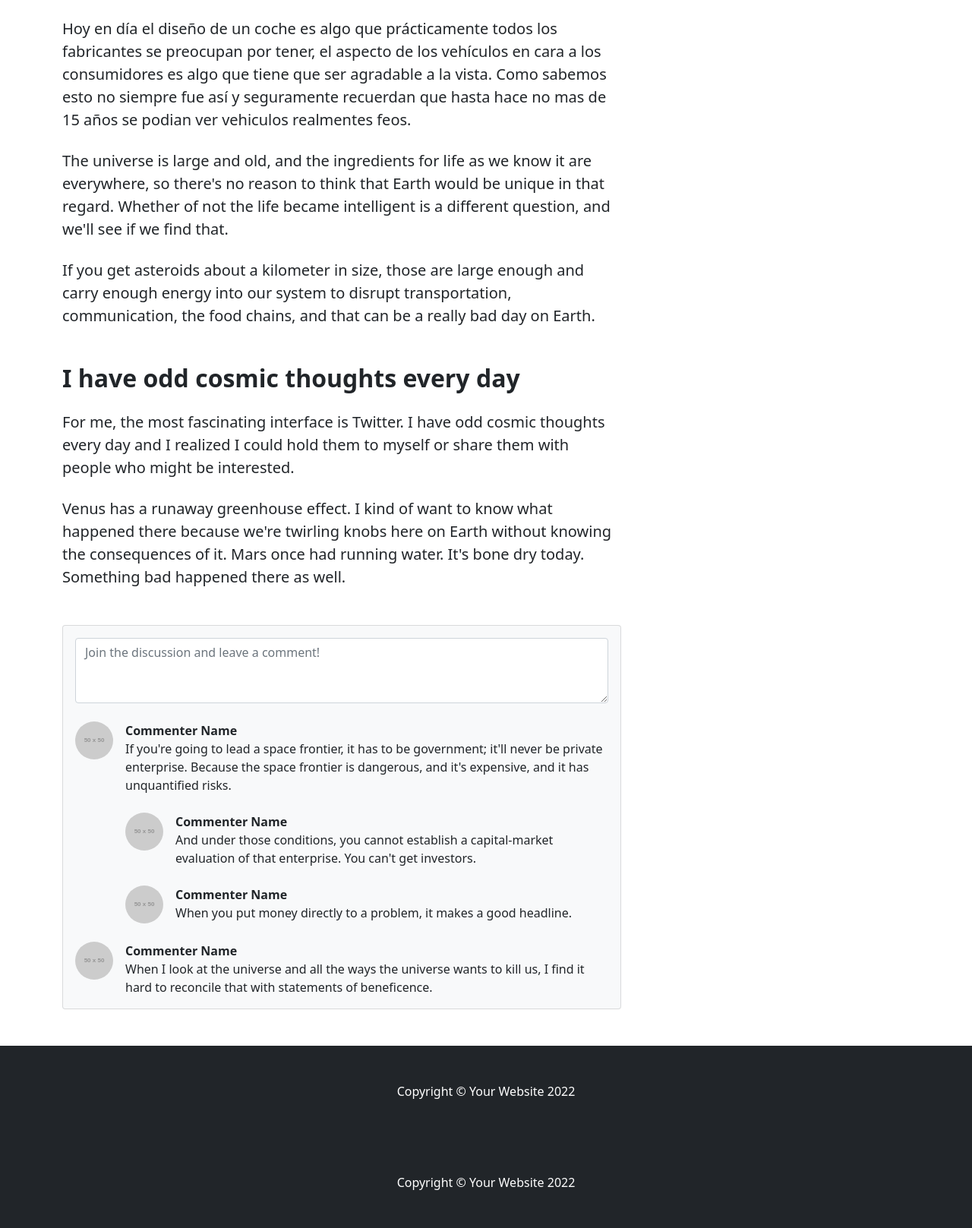
After one commit to tobias2511/Desafio-Final, a Django app: page /noticia1 in a window 1280 px wide. The commit adds this page. Shown: the part 553-2170 px from the top of the page at 76% size. Run offline with Django 4.2, Linux system fonts and the light colour scheme; grey boxes labelled with a size stand in for pictures from a placeholder-image service; some libraries are stand-ins or nearby versions.

Commit message:
plantilla pase para noticias y nueva noticia

```diff
--- a/Aplicaciones/AutosApp/templates/consejos.html
+++ b/Aplicaciones/AutosApp/templates/consejos.html
@@ -7,12 +7,12 @@ Consejos - Blog de Autos
 
 {% block contenido %}
 <br>
+
 <div class="container">
     <h1 class="fw-bolder">Consejos para Autos</h1>
-    <br>
     <div class="row">
         <!-- Blog entries-->
-        <div class="col-lg-8">
+        <div class="col-lg-10">
             <!-- Nested row for non-featured blog posts-->
             <div class="row">
                 <div class="col-lg-6">
@@ -54,7 +54,7 @@ Consejos - Blog de Autos
                         <div class="card-body">
                             <div class="small text-muted">January 1, 2022</div>
                             <h2 class="card-title h4">Post Title</h2>
-                            <p class="card-text">Lorem ipsum dolor sit amet, consectetur adipisicing elit. Reiciendis aliquid atque, nulla? Quos cum ex quis soluta, a laboriosam.</p>
+                            <p class="card-text">Lorem ipsum dolor sit amet, consectetur adipisicing elit. Reiciendis aliquid atque, nulla.</p>
                             <a class="btn btn-primary" href="#!">Read more →</a>
                         </div>
                     </div>
--- /dev/null
+++ b/Aplicaciones/AutosApp/templates/noticias/noticia1.html
@@ -0,0 +1,96 @@
+{% extends 'base.html' %}
+{% load static %}
+
+{% block titulo %}
+Noticia - Blog de Autos
+{% endblock %}
+
+{% block contenido %}
+    <div class="container mt-5">
+        <div class="row">
+            <div class="col-lg-8">
+                <!-- Post content-->
+                <article>
+                    <!-- Post header-->
+                    <header class="mb-4">
+                        <!-- Post title-->
+                        <h1 class="fw-bolder mb-1">Los Autos mas Feos y Horribles del Mundo 2022</h1>
+                        <!-- Post meta content-->
+                        <div class="text-muted fst-italic mb-2">5 de Septiembre 2022</div>
+                        <!-- Post categories-->
+
+                    </header>
+                    <!-- Preview image figure-->
+                    <figure class="mb-4"><img class="img-fluid rounded" src="https://www.blogdecoches.net/wp-content/uploads/2017/12/Los-autos-mas-feos-del-mundo-07.jpg" alt="..." /></figure>
+                    <!-- Post content-->
+                    <section class="mb-5">
+                        <p class="fs-5 mb-4">Hoy en día el diseño de un coche es algo que prácticamente todos los fabricantes se preocupan por tener, el aspecto de los vehículos en cara a los consumidores es algo que tiene que ser agradable a la vista. Como sabemos esto no siempre fue así y seguramente recuerdan que hasta hace no mas de 15 años se podian ver vehiculos realmentes feos.</p>
+                        <p class="fs-5 mb-4">The universe is large and old, and the ingredients for life as we know it are everywhere, so there's no reason to think that Earth would be unique in that regard. Whether of not the life became intelligent is a different question, and we'll see if we find that.</p>
+                        <p class="fs-5 mb-4">If you get asteroids about a kilometer in size, those are large enough and carry enough energy into our system to disrupt transportation, communication, the food chains, and that can be a really bad day on Earth.</p>
+                        <h2 class="fw-bolder mb-4 mt-5">I have odd cosmic thoughts every day</h2>
+                        <p class="fs-5 mb-4">For me, the most fascinating interface is Twitter. I have odd cosmic thoughts every day and I realized I could hold them to myself or share them with people who might be interested.</p>
+                        <p class="fs-5 mb-4">Venus has a runaway greenhouse effect. I kind of want to know what happened there because we're twirling knobs here on Earth without knowing the consequences of it. Mars once had running water. It's bone dry today. Something bad happened there as well.</p>
+                    </section>
+                </article>
+                <!-- Comments section-->
+                <section class="mb-5">
+                    <div class="card bg-light">
+                        <div class="card-body">
+                            <!-- Comment form-->
+                            <form class="mb-4"><textarea class="form-control" rows="3" placeholder="Join the discussion and leave a comment!"></textarea></form>
+                            <!-- Comment with nested comments-->
+                            <div class="d-flex mb-4">
+                                <!-- Parent comment-->
+                                <div class="flex-shrink-0"><img class="rounded-circle" src="https://dummyimage.com/50x50/ced4da/6c757d.jpg" alt="..." /></div>
+                                <div class="ms-3">
+                                    <div class="fw-bold">Commenter Name</div>
+                                    If you're going to lead a space frontier, it has to be government; it'll never be private enterprise. Because the space frontier is dangerous, and it's expensive, and it has unquantified risks.
+                                    <!-- Child comment 1-->
+                                    <div class="d-flex mt-4">
+                                        <div class="flex-shrink-0"><img class="rounded-circle" src="https://dummyimage.com/50x50/ced4da/6c757d.jpg" alt="..." /></div>
+                                        <div class="ms-3">
+                                            <div class="fw-bold">Commenter Name</div>
+                                            And under those conditions, you cannot establish a capital-market evaluation of that enterprise. You can't get investors.
+                                        </div>
+                                    </div>
+                                    <!-- Child comment 2-->
+                                    <div class="d-flex mt-4">
+                                        <div class="flex-shrink-0"><img class="rounded-circle" src="https://dummyimage.com/50x50/ced4da/6c757d.jpg" alt="..." /></div>
+                                        <div class="ms-3">
+                                            <div class="fw-bold">Commenter Name</div>
+                                            When you put money directly to a problem, it makes a good headline.
+                                        </div>
+                                    </div>
+                                </div>
+                            </div>
+                            <!-- Single comment-->
+                            <div class="d-flex">
+                                <div class="flex-shrink-0"><img class="rounded-circle" src="https://dummyimage.com/50x50/ced4da/6c757d.jpg" alt="..." /></div>
+                                <div class="ms-3">
+                                    <div class="fw-bold">Commenter Name</div>
+                                    When I look at the universe and all the ways the universe wants to kill us, I find it hard to reconcile that with statements of beneficence.
+                                </div>
+                            </div>
+                        </div>
+                    </div>
+                </section>
+            </div>
+            <!-- Side widgets-->
+            <div class="col-lg-4">
+                <!-- Side widget-->
+                <div class="card mb-4">
+                    <div class="card-header">Side Widget</div>
+                    <div class="card-body">You can put anything you want inside of these side widgets. They are easy to use, and feature the Bootstrap 5 card component!</div>
+                </div>
+            </div>
+        </div>
+    </div>
+    <!-- Footer-->
+    <footer class="py-5 bg-dark">
+        <div class="container"><p class="m-0 text-center text-white">Copyright &copy; Your Website 2022</p></div>
+    </footer>
+    <!-- Bootstrap core JS-->
+    <script src="https://cdn.jsdelivr.net/npm/bootstrap@5.1.3/dist/js/bootstrap.bundle.min.js"></script>
+    <!-- Core theme JS-->
+    <script src="js/scripts.js"></script>
+{% endblock %}
--- a/Aplicaciones/AutosApp/urls.py
+++ b/Aplicaciones/AutosApp/urls.py
@@ -8,5 +8,7 @@ urlpatterns = [
     path('consejos/',consejos,name="consejos"),
     path('noticias/',noticias,name="noticias"),
     path('opiniones/',opiniones,name="opiniones"),
+    path('login/',login_request,name="login"),
+    path('noticia1',noticia1,name="noticia1")
 
 ]
--- a/Aplicaciones/AutosApp/views.py
+++ b/Aplicaciones/AutosApp/views.py
@@ -1,5 +1,6 @@
-from django.shortcuts import render
-
+from django.shortcuts import redirect, render
+from django.contrib.auth.forms import AuthenticationForm
+from django.contrib.auth import login,authenticate
 # Create your views here.
 def inicio(request):
     return render(request,"inicio.html",{})
@@ -10,6 +11,9 @@ def base(request):
 def noticias(request):
     return render(request,"noticias.html",{})
 
+def noticia1(request):
+    return render(request,"noticias/noticia1.html",{})
+
 def consejos(request):
     return render(request,"consejos.html",{})
 
@@ -18,3 +22,24 @@ def contacto(request):
 
 def opiniones(request):
     return render(request,"opiniones.html",{})
+
+def login_request(request):
+
+    if request.method == "POST":
+
+        form = AuthenticationForm(request, data=request.POST)
+
+        if form.is_valid():
+            username = form.cleaned_data.get('username')
+            password = form.cleaned_data.get('password')
+            user = authenticate(username=username,password=password)
+
+            if user is not None:
+                login(request,user)
+                return redirect("inicio")
+            else:
+                return redirect("login")
+
+    form = AuthenticationForm()
+
+    return render(request,"login.html",{"form":form})
```
Also changed, not shown: Aplicaciones/AutosApp/templates/inicio.html (+2 -34 lines), Aplicaciones/AutosApp/templates/login.html (added, +19 -0 lines), Aplicaciones/AutosApp/templates/noticias.html (+6 -6 lines).
